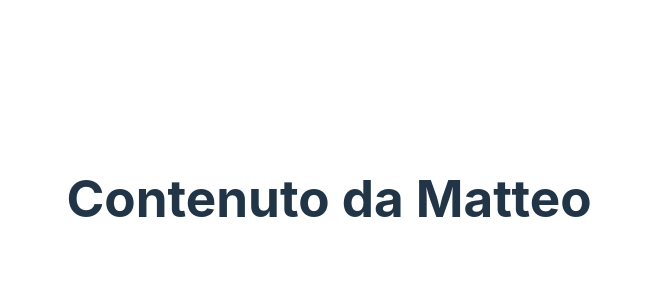
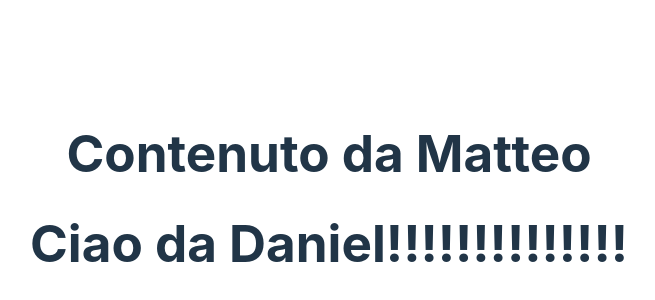
Before and after one commit to Ruma303/react-coop, a React (Vite) app: page / in a window 1280 px wide. Shown: the part 202-502 px from the top of the page, without its empty margins (311-966 px from the left). Built offline with nearby package versions, Linux system fonts and the light colour scheme.

Commit message:
modificato daniel

```diff
--- a/src/App.jsx
+++ b/src/App.jsx
@@ -5,6 +5,7 @@ function App() {
   return (
     <>
         <h1>Contenuto da Matteo</h1>
+        <h1>Ciao da Daniel!!!!!!!!!!!!!!</h1>
     </>
   )
 }
```
